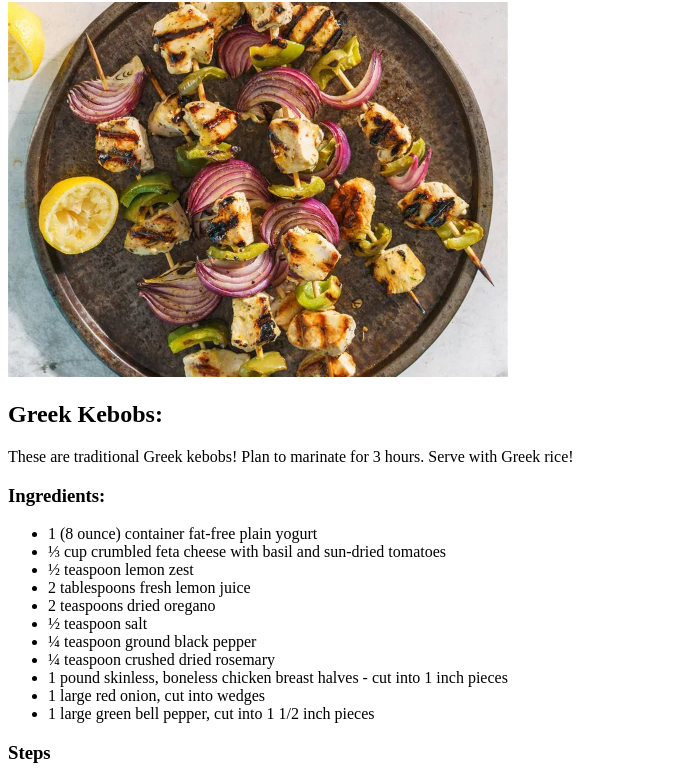
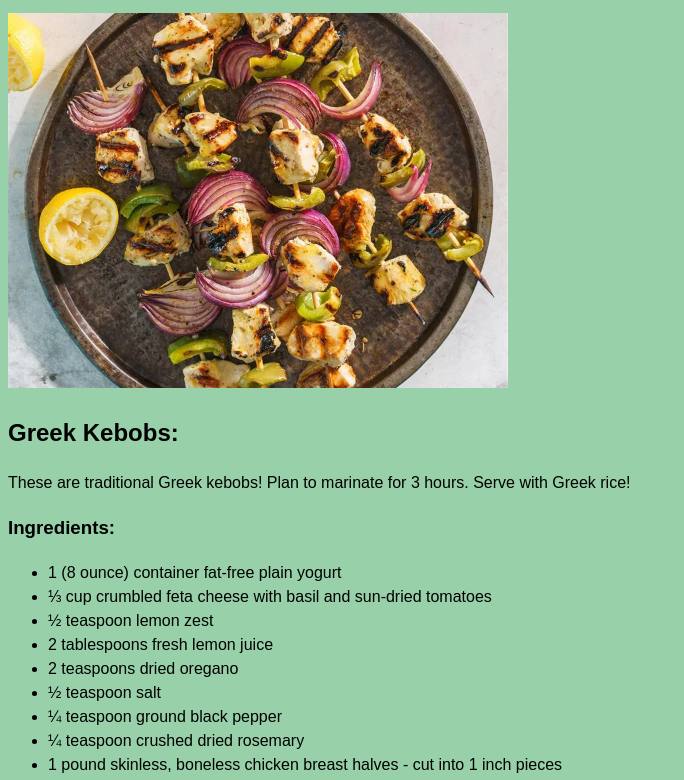
Before and after one commit to Plakas9/odin-recipes, a plain HTML site: page recipes/Greek_Kebabs.html in a window 1280 px wide. Shown: the part 78-858 px from the top of the page, without its empty margins (0-684 px from the left). Drawn offline with Linux system fonts and the light colour scheme; the site is published under a folder, as on GitHub Pages, so addresses that start at the root find nothing.

Commit message:
revert changes and used relative link

```diff
--- a/recipes/Greek_Kebabs.html
+++ b/recipes/Greek_Kebabs.html
@@ -2,7 +2,7 @@
 <html lang="en">
 <head>
     <meta charset="UTF-8">
-    <link rel="stylesheet" type="text/css" href="/style.css">
+    <link rel="stylesheet" type="text/css" href="../style.css">
     <meta name="viewport" content="width=device-width, initial-scale=1.0">
     <title>Chicken Kebobs</title>
     <!-- https://www.allrecipes.com/recipe/70624/marinated-greek-chicken-kabobs/--> <!-- This is just the link for the recipe incase i lose it-->
```
Also changed, not shown: recipes/Salad.html (+1 -1 lines), recipes/ThaiCurrySoup.html (+1 -1 lines).
